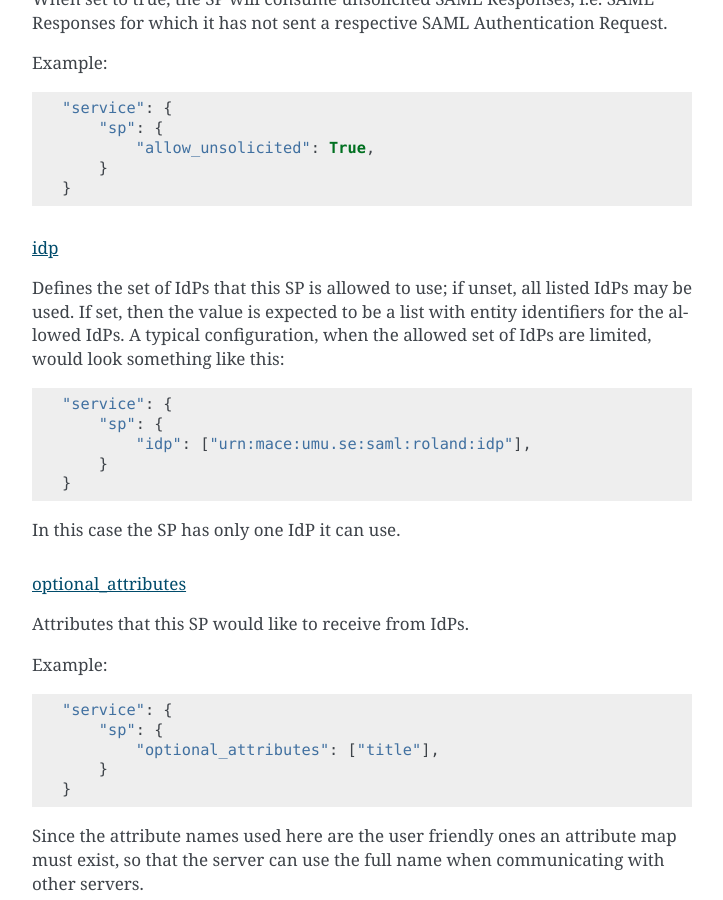
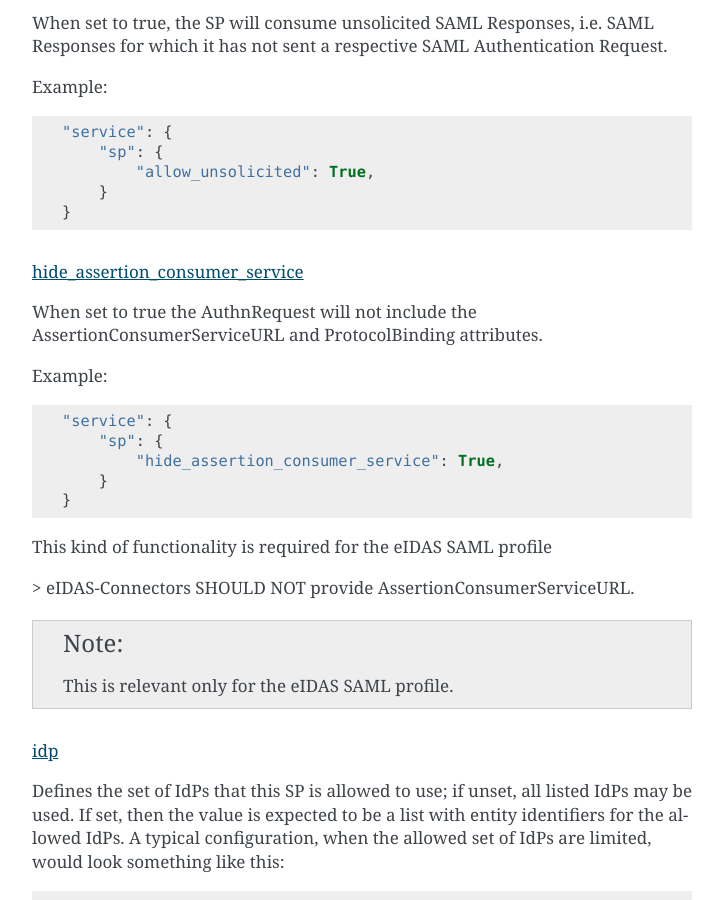
Before and after one commit to IdentityPython/pysaml2, a Sphinx documentation site: the page built from doc/howto/config.rst, in a window 1280 px wide and 900 px high, scrolled down 10320 px. Shown: the whole window, without its empty margins (388-1111 px from the left). Built offline with Sphinx 7.4.7, drawn with Linux system fonts in a browser that asks for light colours; some of the changed text lies outside the part shown.

Commit message:
Add documentation for hide_assertion_consumer_service configuration option

```diff
--- a/doc/howto/config.rst
+++ b/doc/howto/config.rst
@@ -453,6 +453,28 @@ Example::
     }
 
 
+hide_assertion_consumer_service
+"""""""""""""""""""""""""""""""
+
+When set to true the AuthnRequest will not include the
+AssertionConsumerServiceURL and ProtocolBinding attributes.
+
+Example::
+
+    "service": {
+        "sp": {
+            "hide_assertion_consumer_service": True,
+        }
+    }
+
+This kind of functionality is required for the eIDAS SAML profile
+
+> eIDAS-Connectors SHOULD NOT provide AssertionConsumerServiceURL.
+
+.. note::
+    This is relevant only for the eIDAS SAML profile.
+
+
 idp
 """
 
```
